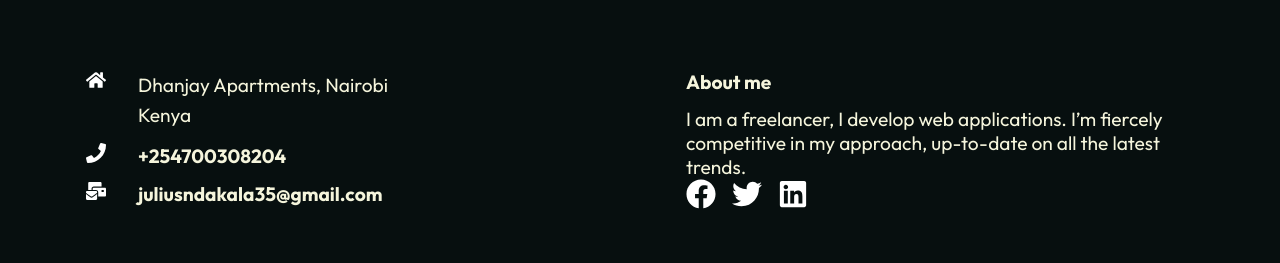
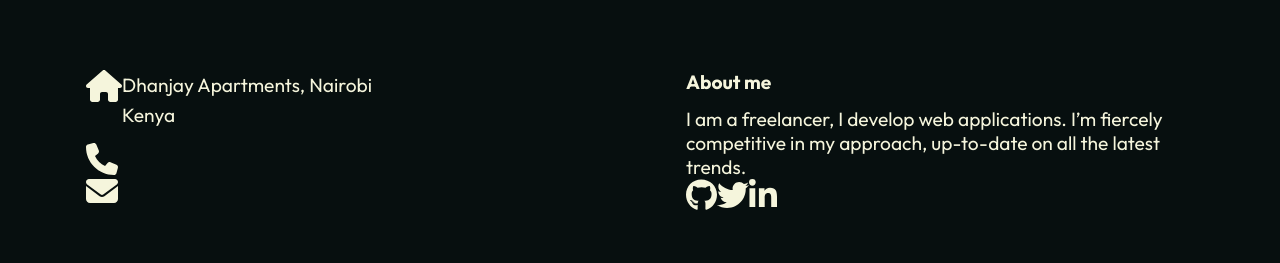
Before and after one commit to ndakalajulius/Myportfolio, a React (Create React App) app: page / in a window 1280 px wide. Shown: the part 842-1105 px from the top of the page. Built offline with nearby package versions, Linux system fonts and the light colour scheme.

Commit message:
made changes in footer

```diff
--- a/package.json
+++ b/package.json
@@ -6,6 +6,7 @@
     "@emailjs/browser": "^3.10.0",
     "@fortawesome/fontawesome-svg-core": "^6.4.0",
     "@fortawesome/free-brands-svg-icons": "^6.4.0",
+    "@fortawesome/free-solid-svg-icons": "^6.4.0",
     "@fortawesome/react-fontawesome": "^0.2.0",
     "@testing-library/jest-dom": "^5.16.5",
     "@testing-library/react": "^13.4.0",
--- a/src/components/Footer.js
+++ b/src/components/Footer.js
@@ -1,63 +1,74 @@
 import React from "react";
 import "./FooterStyles.css";
-import { FaFacebook, FaHome, FaLinkedin, FaMailBulk, FaPhone, FaTwitter } from "react-icons/fa";
+import { FontAwesomeIcon } from "@fortawesome/react-fontawesome";
+import {
+  faTwitter,
+
+  faLinkedinIn,
+  faGithub,
+} from "@fortawesome/free-brands-svg-icons";
+import { faEnvelope, faHome ,faPhone, } from "@fortawesome/free-solid-svg-icons";
+
 export const Footer = () => {
   return (
     <div className="footer">
       <div className="footer-container">
         <div className="left">
           <div className="location">
-            <FaHome size={20} style={{ color: "white", marginRight: "2rem" }} />
+            <a href="http://localhost:3000/" className="home social">
+              <FontAwesomeIcon icon={faHome} size="2x" />
+            </a>
             <div>
               <p> Dhanjay Apartments, Nairobi</p>
               <p> Kenya </p>
             </div>
           </div>
           <div className="phone">
-            <h4>
-              {" "}
-              <FaPhone
-                size={20}
-                style={{ color: "white", marginRight: "2rem" }}
-              />
-              +254700308204
-            </h4>
+            <a
+              href="+254 700-308-204"
+              className="phone social"
+            >
+              <FontAwesomeIcon icon={faPhone} size="2x" />
+            </a>
           </div>
           <div className="email">
-            <h4>
-              {" "}
-              <FaMailBulk
-                size={20}
-                style={{ color: "white", marginRight: "2rem" }}
-              />
-              juliusndakala35@gmail.com
-            </h4>
+            <a
+              href="https://mail.google.com/mail/u/0/?tab=rm&ogbl#inbox"
+              className="email social"
+            >
+              <FontAwesomeIcon icon={faEnvelope} size="2x" />
+            </a>
           </div>
         </div>
         <div className="right">
-        <h4> About me </h4>
-        <p> I am a freelancer, I develop web applications.
-        I’m fiercely competitive in my approach, up-to-date on all the latest
-        trends.</p>
-        <div className="social ">
-        <FaFacebook
-        size={30}
-        style={{ color: "white", marginRight: "1rem" }}
+          <h4> About me </h4>
+          <p>
+            {" "}
+            I am a freelancer, I develop web applications. I’m fiercely
+            competitive in my approach, up-to-date on all the latest trends.
+          </p>
+          <div className="social ">
+            <a
+              href="https://github.com/ndakalajulius"
+              className="github social"
+            >
+              <FontAwesomeIcon icon={faGithub} size="2x" />
+            </a>
 
-      />
+            <a
+              href="https://www.twitter.com/ndakalawa"
+              className="twitter social"
+            >
+              <FontAwesomeIcon icon={faTwitter} size="2x" />
+            </a>
 
-      <FaTwitter
-        size={30}
-        style={{ color: "white", marginRight: "1rem" }}
-
-      />
-      <FaLinkedin
-        size={30}
-        style={{ color: "white", marginRight: "1rem" }}
-
-      />
-
-        </div>
+            <a
+              href="https://www.linkedin.com/in/juliusndakala/"
+              className="linkedin social"
+            >
+              <FontAwesomeIcon icon={faLinkedinIn} size="2x" />
+            </a>
+          </div>
         </div>
       </div>
     </div>
```
Also changed, not shown: 1 other file (tests, documents, lock files or other folders).
